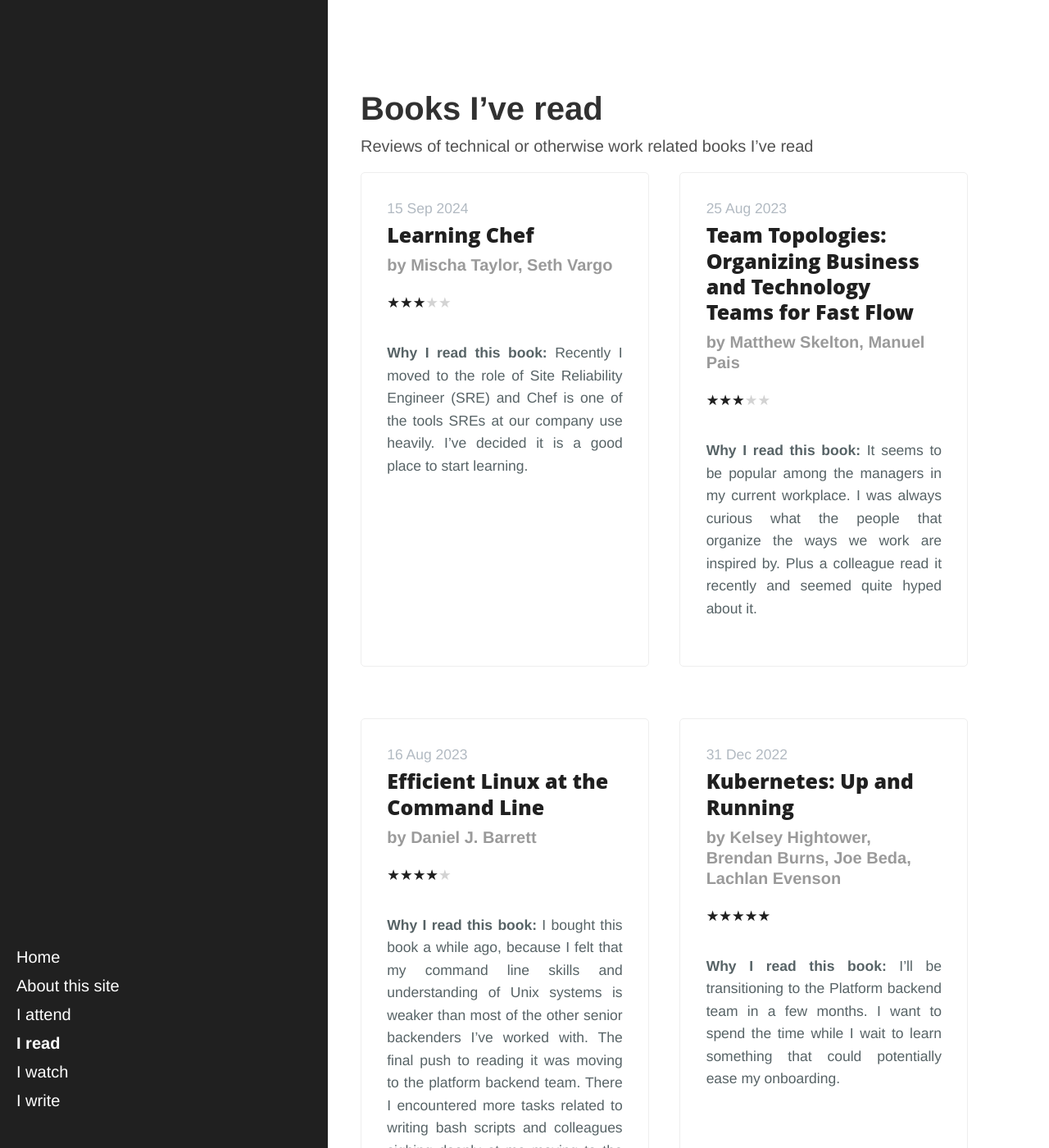
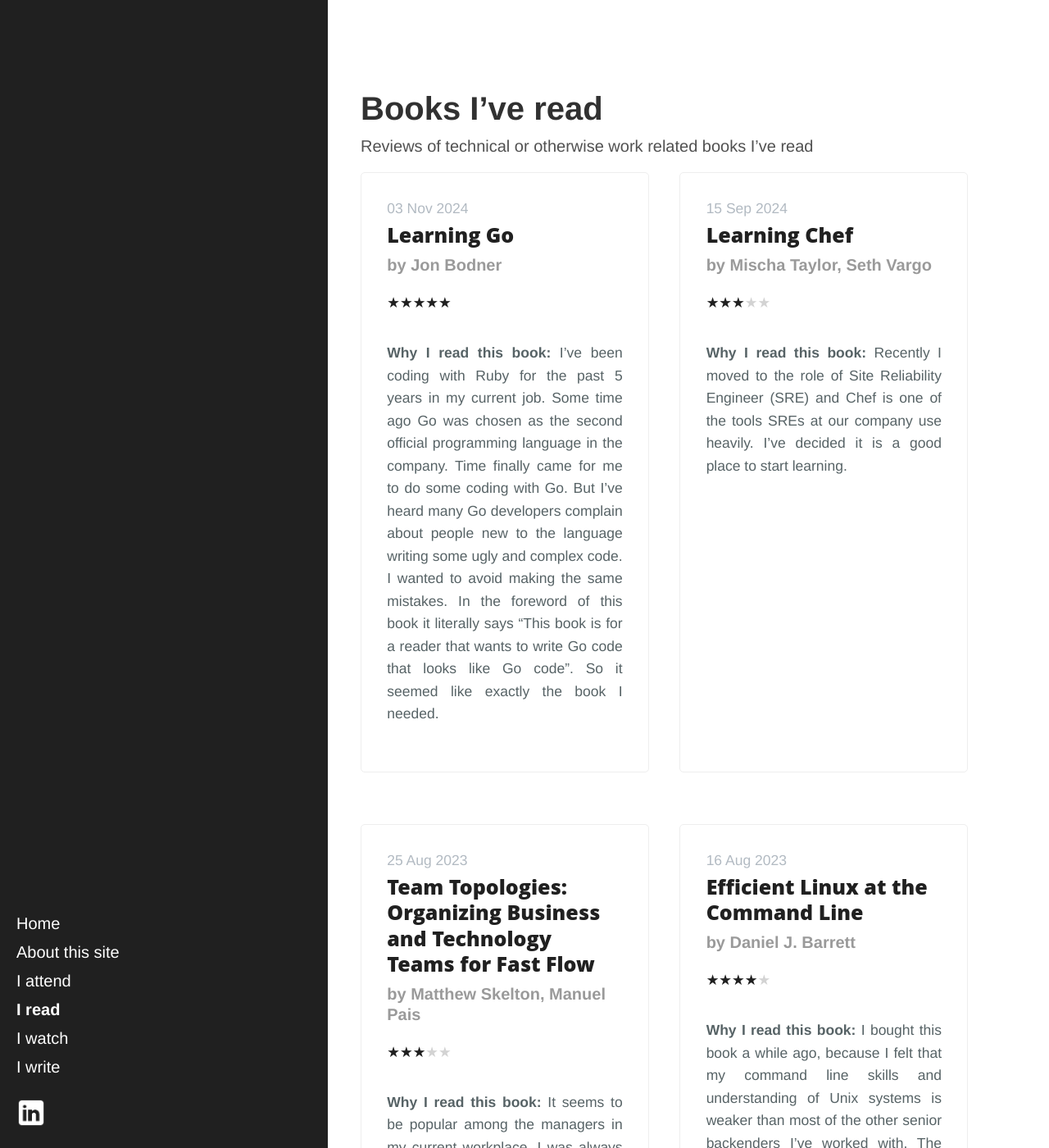
Before and after one commit to IevGraz/IevGraz.github.io, a Jekyll site: the page built from book_reviews.md, in a window 1280 px wide and 1400 px high. Shown: the whole window at 82% size. Built offline with Jekyll 4.4.1, drawn with Linux system fonts in a browser that asks for light colours; some of the changed lines change nothing that is shown.

Commit message:
Learning Go + LinkedIn link

```diff
--- /dev/null
+++ b/_book_reviews/learning_go.md
@@ -0,0 +1,100 @@
+---
+title: 'Learning Go'
+subtitle: An Idiomatic Approach to Real-World Go Programming
+author:  Jon Bodner
+rating: 5
+date: 2024-11-03
+goodreads_link: https://www.goodreads.com/book/show/55841848-learning-go
+---
+
+**Why I read this book:** I’ve been coding with Ruby for the past 5 years in my current job. Some time ago Go was chosen as the second official programming language in the company. Time finally came for me to do some coding with Go. But I’ve heard many Go developers complain about people new to the language writing some ugly and complex code. I wanted to avoid making the same mistakes. In the foreword of this book it literally says “This book is for a reader that wants to write Go code that looks like Go code”. So it seemed like exactly the book I needed.
+
+
+### Summary
+
+I want to share some of the interesting things I’ve found in the book. I present them here not in the order they were provided in the book, but rather  grouped into categories that made sense for me.
+
+
+#### The philosophy of Go
+
+Go is hard to categorize:
+* It isn’t a strictly procedural language
+* It isn’t a functional language
+* It isn’t a particularly object oriented language (it lacks method overriding, inheritance)
+
+If you try to shoehorn Go into one of the above categories, the result is non idiomatic Go code.
+
+Two **goals of Go** with some examples of how that affects the way Go is written or encouraged to be used:
+* <span style="text-decoration:underline;">Fast compiler:</span> The garbage collector used by Go runtime favors low latency (finishing the scan as quickly as possible). If your Go program creates lots of garbage, Garbage Collector won’t be able to find it all during a cycle, slowing down the collector and increasing memory usage. This is why Go encourages us to use the pointers sparingly.
+* <span style="text-decoration:underline;">Easy to understand source code:</span> Go uses a returned error instead of a thrown exception, because it favors clear code, even if it takes more lines. Making errors into returned values forces developers to either check and handle errors or make it explicit that they are ignoring errors by using an underscore (_) as variable name
+
+
+#### Some interesting features of the language
+
+**How strongly typed it is**:
+* Different-sized integers need to be converted to the same type to interact.
+* Functions in Go are also values. The type of a function is built out of the keyword func and the types of parameters and return values.
+
+**Comma ok idiom** - it is common for methods in Go to return 2 values: the actual return value + a boolean that tells if the value was really present. This is used with maps, type assertions, channels.
+
+**Go doesn’t have classes**, because it doesn’t have inheritance. You can declare a type based on another type. This is not inheritance: you can’t use the two types interchangeably and the methods defined on one type are not present on the other. This is just for the sake of documentation - expressing that you have same underlying data, but different sets of operations
+
+**Closures** - functions declared inside of functions that are able to access and modify variables declared in outer functions. Functions usually return closures so that the calling functions can call them via *defer* keyword and trigger some required cleanup this way. *defer* keyword delays function invocation until the surrounding function exits. You can defer multiple closures, they run in last in first out (LIFO) order - last defer registered runs first.
+
+**Call by value** - when you supply a variable for a parameter to a function, Go always makes a copy of the value of the variable. If you need to modify the parameter within a function - use pointers. If a pointer is passed to a function, the function gets a copy of the pointer. This still points to the original data.
+
+**Embedding**. Go doesn’t have inheritance, but it encourages code reuse via built-in support for composition and promotion. You can embed a field into a struct. Any fields or methods declared on the embedded field are promoted to the containing struct and can be invoked directly on it. I especially liked the following **warning**: many developers try to understand embedding by treating it as inheritance. *That way lies tears*. You cannot assign the new type to a variable that requires the embedded type.
+
+**Interfaces**  in Go are implicit: a concrete type does not declare that it implements an interface. If the type has all the methods defined on the interface, the concrete type implements the interface.
+
+Experienced Go developers say “***Accept interfaces, return structs***”.
+
+**Struct tags** - strings that are written after the fields in a struct. Composed of one or more tag/ value pairs, written as *tagName*: “*tagValue*” and separated by spaces. They cannot extend past a single line. Because struct tags are just strings, the compiler cannot validate that they are formatted correctly, but `go vet` does. They are used for specifying rules for processing JSON, reading values from environment variables etc.
+
+**Concurrency in Go**. According to the philosophy of Go, using things like mutexes to handle concurrency in a program obscures the flow of data. Go uses Goroutines (lightweight processes managed by Go runtime) and Channels (special data types) to handle concurrency. When a value is passed from goroutine to goroutine over a series of channels, the data flow is clear. However there seem to be a lot going on to support the Goroutine approach - done channel pattern, wait groups, buffered vs unbuffered channels. Those seemed quite hard to grasp.
+
+Also - Go does have support for mutexes, but they are not reentrant - if a go routine tries to acquire the  same lock twice, it deadlocks waiting for itself to release the lock
+
+**The context**. Idiomatic Go encourages explicit data passing via function parameters. The same is true for the context. It is just another parameter to your function. By convention, the context is explicitly passed through your program as the first parameter. The usual name for the context parameter is ***ctx***. What kind of values should be kept in the context, instead of being passed as separate parameters? The information that is meant for management of your application (e.g. tracking GUID)  instead of being part of the business state. Copy values from context to explicit parameters when they are needed for processing business logic.
+
+**Go tests** are placed in the same directory and the same package as the production code. This way they are able to access and test unexported functions and variables. When writing tests it is good to keep in mind the [test tables pattern](https://github.com/uber-go/guide/blob/master/style.md#test-tables).
+
+
+#### Main differences from Ruby
+
+Some things that I was really used to in Ruby that are different in Go:
+
+
+
+* Single quotes and double quotes are not interchangeable. Double quotes seem to be used in most cases. In Ruby single quotes are the default.
+* You cannot treat another Go type as a boolean - non-zero numbers or non-empty strings cannot be considered “truthy”.
+* It isn’t idiomatic to use **this** or **self** when naming a method receiver.
+* Using Camel case instead of Snake case for naming variables.
+* Favoring short variable names: the smaller the scope for a variable, the shorter the name. Single letter variable names are common. If you find it hard to keep track of your short-named variables, it is likely that your block of code is doing too much. In Ruby, I’m used to making variable and method names as explicit and self explanatory as possible.
+
+
+#### Gotchas
+
+These are all related with Slices - Go data type that represents a sequence of values. All this weird behaviour comes from the fact that slices are implemented as pointers.
+
+* **Appending to a slice of slice**. When you take a slice from a slice, you are not making a copy of the data - you now have 2 variables that are sharing memory. When append is used on a slice of slice, it creates very odd scenarios with multiple slices overriding each other's data.
+* **Indexing and slicing of strings**. Go uses a sequence of bytes to represent a string. You can use slicing and indexing on strings, but you can get unexpected results with characters that take up more than one byte. You should instead use the  `for-range` loop to iterate over strings.
+* **Passing a slice to a function** has a complicated behavior: any modifications to the contents is reflected in the original variable, but using append to change the length isn’t reflected.
+
+### What I liked
+
+* The book is exactly what I was looking for - introduction to the programming language with explanations of what code is Go-like and why.
+* The explanations were really good. If I couldn’t grasp what was being said from the text alone, the code snippets usually helped me to figure it out.
+* It was the most interesting to read about all the under the hood stuff with pointers e.g. why passing a slice to a function behaves oddly: “*Slice is implemented as a struct with 3 fields: length, capacity and a pointer to a block of memory. When a slice is passed to a function, a copy is made of those 3 fields. Changing the value of the slice changes the memory the pointer points to. Changing the capacity means that the pointer is now pointing to a new, bigger, block of memory. Changing the length of the slice within the available capacity still does not change the length value of the original slice - it is not able to see the change, even if it happened in the same memory location.*”
+
+
+### What I disliked
+
+These are not necessarily dislikes, but some limitations of the book (or maybe me in some cases):
+
+
+
+* There were places that I found hard to grasp. Mostly concurrency and reflections. But that might have required a bit more effort than I was willing to put in.
+* My focus and effort dwindled towards the last chapters. Which is unfortunate as they were more complex and most likely more useful.
+* Only reading about the programming language is not enough to really learn it. I’ve heard that the second edition of the book has some exercises at the end of each chapter.  That could be a pretty big improvement. I’m hoping to cover this gap in my knowledge by attending a few workshops.
+* Since I read the first edition of the book, it only mentioned generics at the very last chapter as a newly added thing. Through the book there were quite a few places that emphasized something being done in a particular way because Go doesn’t have generics.
--- a/_includes/sidebar.html
+++ b/_includes/sidebar.html
@@ -6,5 +6,9 @@
           <a class="sidebar-nav-item{% if page.url == node.link %} active{% endif %}" href="{{ node.link }}">{{ node.name }}</a>
         {% endfor %}
       </nav>
+
+      <a href="https://www.linkedin.com/in/ieva-grazuleviciute/">
+        <img src="/assets/images/linkedin-150.png" alt="My Linkedin profile" height=36 align-items="flex-end" display="flex">
+      </a>
     </div>
 </div>
```
Also changed, not shown: assets/images/linkedin-150.png (added).
